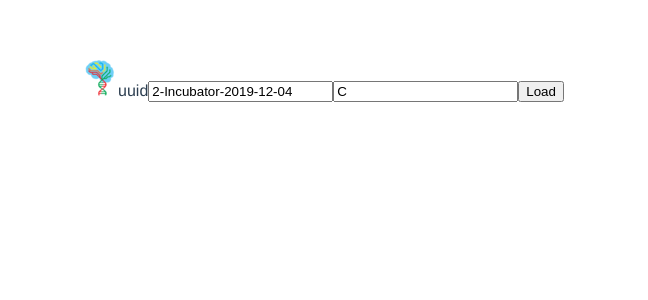
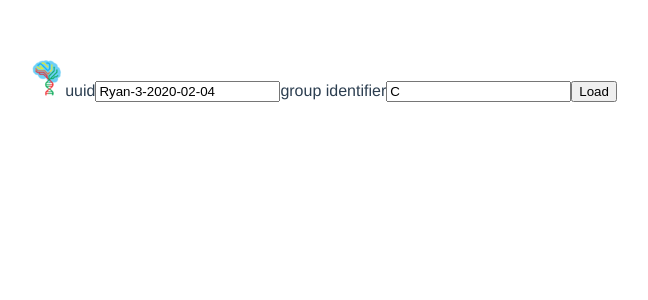
Before and after one commit to braingeneers/images, a Vue app: page / in a window 1280 px wide. Shown: the top 300 px of the page, without its empty margins (317-965 px from the left). Built offline with nearby package versions, Linux system fonts and the light colour scheme.

Commit message:
fixed glitch from last commit, user input group identifier now works

```diff
--- a/src/App.vue
+++ b/src/App.vue
@@ -2,7 +2,8 @@
   <div id="app">
     <img alt="Braingeneers Imaging" src="./assets/logo.png">
     <label>uuid</label>
-    <input v-model="uuid" placeholder="Incubator-test-11-08">
+    <input v-model="uuid" placeholder="Ryan-3-2020-02-04">
+    <label>group identifier</label>
     <input v-model="groupID" placeholder="C">
     <button v-on:click="$refs.images.load()">Load</button>
     <Images ref="images" v-bind:groupID="groupID" v-bind:uuid="uuid" v-bind:endpoint="endpoint"/>
@@ -19,7 +20,7 @@ export default {
   },
   data: function () {
     return {
-      uuid: "2-Incubator-2019-12-04",
+      uuid: "Ryan-3-2020-02-04",
       groupID: "C",
       endpoint: "https://s3.nautilus.optiputer.net/braingeneers/archive"
     }
--- a/src/components/Images.vue
+++ b/src/components/Images.vue
@@ -24,7 +24,7 @@
 <script>
 export default {
   name: "Images",
-  props: ["uuid", "endpoint"],
+  props: ["uuid","groupID", "endpoint"],
   data: function() {
     return {
       manifest: {
```
